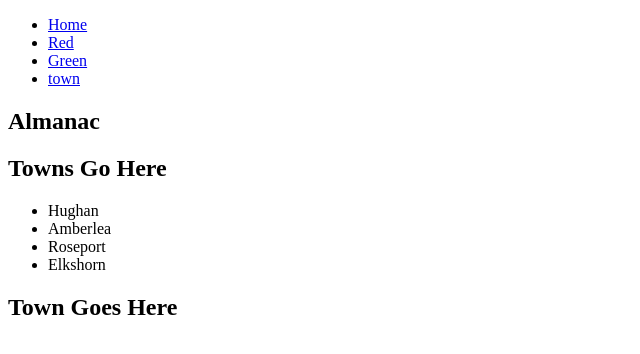
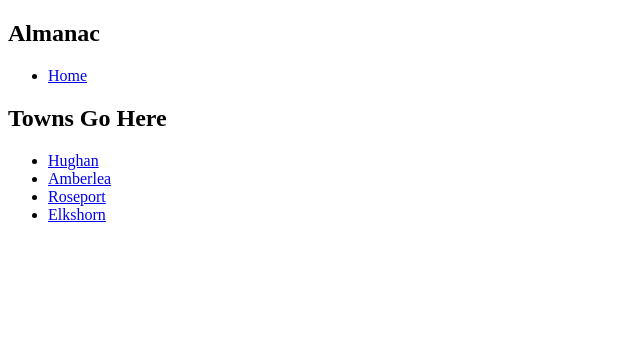
Before and after one commit to hughandrewarch/dms-almanac, a React (Create React App) app: page / in a window 1280 px wide. Shown: the top 354 px of the page, without its empty margins (0-640 px from the left). Built offline with nearby package versions, Linux system fonts and the light colour scheme.

Commit message:
cleaned up routing of town, left in Red.js and Green.js as temporary examples

```diff
--- a/src/index.js
+++ b/src/index.js
@@ -6,35 +6,25 @@ import { Provider } from "react-redux"
 import store from "./js/store"
 import Red from "./js/components/Red"
 import Green from "./js/components/Green"
-import Town from "./js/components/TownContainer"
-import { Route, BrowserRouter as Router, Link } from "react-router-dom"
+import { BrowserRouter as Router, Link, Route } from "react-router-dom"
+import TownView from "./js/components/TownContainer"
 
 
 ReactDOM.render((
   <Provider store={store}>
     <Router>
       <div>
+        <h2>Almanac</h2>
         <ul>
           <li key={1}>
             <Link to="/">Home</Link>
           </li>
-          <li key={2}>
-            <Link to="/red/:id">Red</Link>
-          </li>
-          <li key={3}>
-            <Link to="/green">Green</Link>
-          </li>
-          <li key={4}>
-            <Link to="/town">town</Link>
-          </li>
         </ul>
         <Route exact path="/" component={App} />
-        <Route path="/red" component={Red} />
+        <Route path="/red/:id" component={Red} />
         <Route path="/green" component={Green} />
-        <Route path="/town/:id" render={props => {
-          //TODO figure out how best to pass townId into Town
-          console.log(props)
-          return (<Town/>)
+        <Route path="/town/:townId" render={props => {
+          return (<TownView {...props}/>)
         }} />
       </div>
     </Router>
--- a/src/js/components/App.jsx
+++ b/src/js/components/App.jsx
@@ -1,16 +1,12 @@
 import React from 'react'
 import TownList from "./TownListContainer"
-import Town from "./TownContainer"
 
 function App() {
   return (
     <div className="row mt-5">
       <div className="col-md-4 offset-md-1">
-        <h2>Almanac</h2>
         <h2>Towns Go Here</h2>
         <TownList/>
-        <h2>Town Goes Here</h2>
-        <Town/>
       </div>
     </div>
   )
--- a/src/js/components/Red.js
+++ b/src/js/components/Red.js
@@ -1,8 +1,10 @@
 import React from 'react'
 
 class Red extends React.Component {
+
   render() {
-    return <h1 style={{color: '#993333'}}>Red</h1>
+    const { params } = this.props.match
+    return <h1 style={{color: '#993333'}}>Red {params.id}</h1>
   }
 }
 export default Red
--- a/src/js/components/Town.js
+++ b/src/js/components/Town.js
@@ -1,31 +1,20 @@
 import React from "react"
-import * as Props from "../props"
+import TownView from "./TownView"
+import PropTypes from "prop-types"
 
 export default class Town extends React.Component {
+
   static propTypes = {
-    town: Props.TOWN
+    params: PropTypes.shape({
+      townId: PropTypes.string.isRequired
+    }).isRequired,
   }
 
-  renderTown() {
-    return (
-      <div>
-        <div>
-          {this.props.town.name}
-        </div>
-        <div>
-          {this.props.town.population}
-        </div>
-      </div>
-    )
-
+  componentDidMount() {
+    this.props.fetchTown(this.props.params.townId)
   }
 
   render() {
-
-    if (this.props.town != null) {
-      return this.renderTown()
-    } else {
-      return null
-    }
+    return <TownView town={this.props.town}/>
   }
 }
--- a/src/js/components/TownContainer.js
+++ b/src/js/components/TownContainer.js
@@ -1,10 +1,20 @@
 import { connect } from "react-redux"
 import Town from "./Town"
+import { fetchTown as _fetchTown_ } from "../actions"
 
-export const mapStateToProps = (state) => {
-  return { town: state.town }
+export const mapStateToProps = (state, props) => {
+  return {
+    params: props.match.params,
+    town: state.town
+  }
 }
 
-const _Town_ = connect(mapStateToProps, null)(Town)
+export const mapDispatchToProps = (dispatch) => {
+  return {
+    fetchTown: (townId) => {
+      dispatch(_fetchTown_(townId))
+    }
+  }
+}
 
-export default _Town_
+export default connect(mapStateToProps, mapDispatchToProps)(Town)
--- a/src/js/components/TownList.js
+++ b/src/js/components/TownList.js
@@ -1,6 +1,7 @@
 import React from "react"
 import * as Props from "../props"
 import PropTypes from 'prop-types'
+import { Link } from "react-router-dom"
 
 
 export default class TownList extends React.Component {
@@ -9,8 +10,9 @@ export default class TownList extends React.Component {
     selectTown: PropTypes.func,
   }
 
-  selectTown(_, el) {
-    this.props.selectTown(el.id)
+  //TODO export to routes file
+  linkTown(id) {
+    return "/town/" + id
   }
 
   render() {
@@ -18,9 +20,8 @@ export default class TownList extends React.Component {
       <ul className="list-group list-group-flush">
         {this.props.towns.map(el => (
           <li className="list-group-item"
-              key={el.id}
-              onClick={(e) => this.selectTown(e, el)}>
-            {el.name}
+              key={el.id}>
+            <Link to={this.linkTown(el.id)}>{el.name}</Link>
           </li>
         ))}
       </ul>
--- /dev/null
+++ b/src/js/components/TownView.js
@@ -0,0 +1,29 @@
+import React from "react"
+import * as Props from "../props"
+
+export default class TownView extends React.Component {
+  static propTypes = {
+    town: Props.TOWN
+  }
+
+  renderTown() {
+    return (
+      <div>
+        <div>
+          {this.props.town.name}
+        </div>
+        <div>
+          {this.props.town.population}
+        </div>
+      </div>
+    )
+  }
+
+  render() {
+    if (this.props.town != null) {
+      return this.renderTown()
+    } else {
+      return null
+    }
+  }
+}
--- a/src/js/middleware/index.js
+++ b/src/js/middleware/index.js
@@ -4,12 +4,14 @@ import { receiveTown, receiveTownList } from "../actions"
 export function townMiddleware({ dispatch }) {
   return function (next) {
     return function (action) {
-      //TODO use an api call to get (once i make a backend)
+      //TODO 1 : use an api call to get (once i make a backend),
+      //     1b: shouldn't need parse int at this point
       switch (action.type) {
         case FETCH_TOWN_LIST:
           return dispatch(receiveTownList(townList))
         case FETCH_TOWN:
-          let town = allFullTowns.filter(town => town.id === action.payload)[0]
+          const townId = parseInt(action.payload)
+          let town = allFullTowns.filter(town => town.id === townId)[0]
           return dispatch(receiveTown(town))
         default:
       }
```
Also changed, not shown: 1 other file (tests, documents, lock files or other folders).
